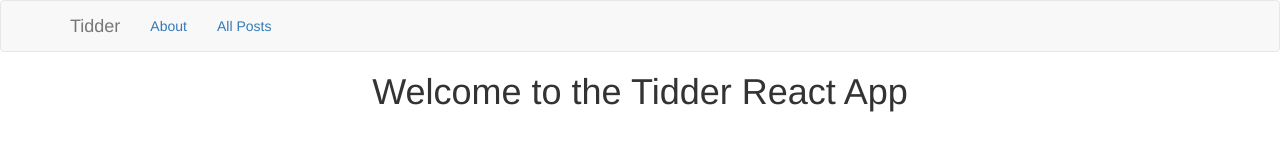
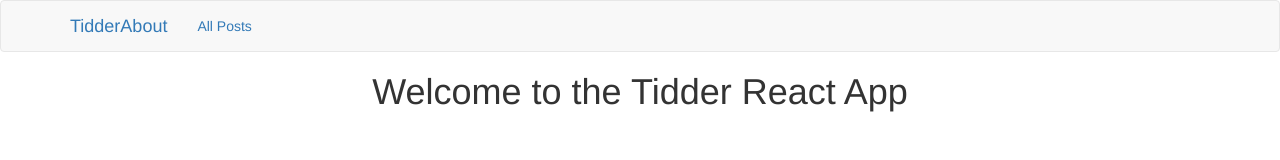
Before and after one commit to jmulloy/tidder-client, a React (Create React App) app: page / in a window 1280 px wide. Shown: the top 160 px of the page. Built offline with nearby package versions, Linux system fonts and the light colour scheme.

Commit message:
Moving nav bar to remove error in console.

```diff
--- a/src/components/Navbar.js
+++ b/src/components/Navbar.js
@@ -9,11 +9,13 @@ class Header extends React.Component {
 
               <Navbar.Brand>
               <Link to='/'>Tidder</Link>
+
+              <Link to='/about'>About</Link>
               </Navbar.Brand>
 
 
               <Nav>
-                  <NavItem eventKey={2}><Link to='/about'>About</Link></NavItem>
+                  {/* <NavItem eventKey={2}><Link to='/about'>About</Link></NavItem> */}
                   <NavItem eventKey={2}><Link to='/posts'>All Posts</Link></NavItem>
 
               </Nav>
```
